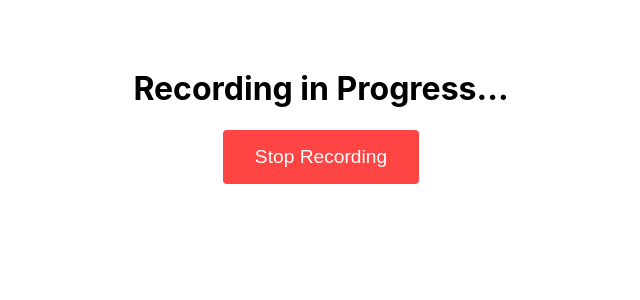
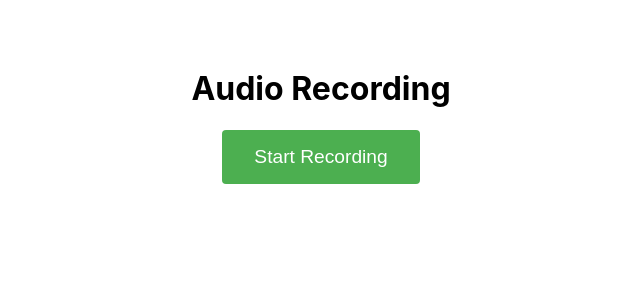
Before and after one commit to the-real-henry/koruhack, a Next.js app: page /audio-record in a window 1280 px wide. Shown: the top 300 px of the page, without its empty margins (319-959 px from the left). Built offline with nearby package versions, Linux system fonts and the light colour scheme; no server answers.

Commit message:
Restored to '9ae4db989988476f6f5faf784e9778953941899a'
Replit-Restored-To:9ae4db989988476f6f5faf784e9778953941899a

```diff
--- a/pages/audio-record.js
+++ b/pages/audio-record.js
@@ -1,5 +1,4 @@
-
-import { useState, useRef, useEffect } from 'react';
+import { useState, useRef } from 'react';
 import { useRouter } from 'next/router';
 
 export default function AudioRecord() {
@@ -11,29 +10,16 @@ export default function AudioRecord() {
   const audioChunksRef = useRef([]);
   const router = useRouter();
 
-  useEffect(() => {
-    startRecording();
-  }, []);
-
   const startRecording = async () => {
     try {
       if (!navigator.mediaDevices || !navigator.mediaDevices.getUserMedia) {
         throw new Error('Media devices not supported');
       }
 
-      const constraints = {
-        audio: {
-          echoCancellation: true,
-          noiseSuppression: true,
-          sampleRate: 44100
-        }
-      };
+      const constraints = { audio: true, video: false };
       const stream = await navigator.mediaDevices.getUserMedia(constraints);
 
-      mediaRecorderRef.current = new MediaRecorder(stream, {
-        mimeType: 'audio/webm;codecs=opus',
-        audioBitsPerSecond: 128000
-      });
+      mediaRecorderRef.current = new MediaRecorder(stream);
       audioChunksRef.current = [];
 
       mediaRecorderRef.current.ondataavailable = (event) => {
@@ -43,24 +29,27 @@ export default function AudioRecord() {
       };
 
       mediaRecorderRef.current.onstop = async () => {
-        const audioBlob = new Blob(audioChunksRef.current, { type: 'audio/webm' });
+        const audioBlob = new Blob(audioChunksRef.current, {
+          type: 'audio/mpeg'
+        });
         const url = URL.createObjectURL(audioBlob);
         setAudioURL(url);
 
+        // Create a new FormData with the correct filename and type
         setIsTranscribing(true);
         try {
           const formData = new FormData();
-          const file = new File([audioBlob], 'recording.webm', { type: 'audio/webm;codecs=opus' });
-          formData.append('audio', file);
-
+          formData.append('audio', audioBlob, 'recording.webm');
           const response = await fetch('/api/transcribe', {
             method: 'POST',
             body: formData,
           });
 
           const data = await response.json();
+          console.log('Transcription response:', data);
           if (data.text) {
             setTranscription(data.text);
+            console.log('Setting transcription:', data.text);
           } else {
             console.error('No transcription text in response');
           }
@@ -93,12 +82,18 @@ export default function AudioRecord() {
 
   return (
     <div style={styles.container}>
-      <h1>Recording in Progress...</h1>
+      <h1>Audio Recording</h1>
 
       <div style={styles.controls}>
-        <button onClick={stopRecording} style={{...styles.button, backgroundColor: '#ff4444'}}>
-          Stop Recording
-        </button>
+        {!isRecording ? (
+          <button onClick={startRecording} style={{...styles.button, backgroundColor: '#4CAF50'}}>
+            Start Recording
+          </button>
+        ) : (
+          <button onClick={stopRecording} style={{...styles.button, backgroundColor: '#ff4444'}}>
+            Stop Recording
+          </button>
+        )}
       </div>
 
       {audioURL && (
```
